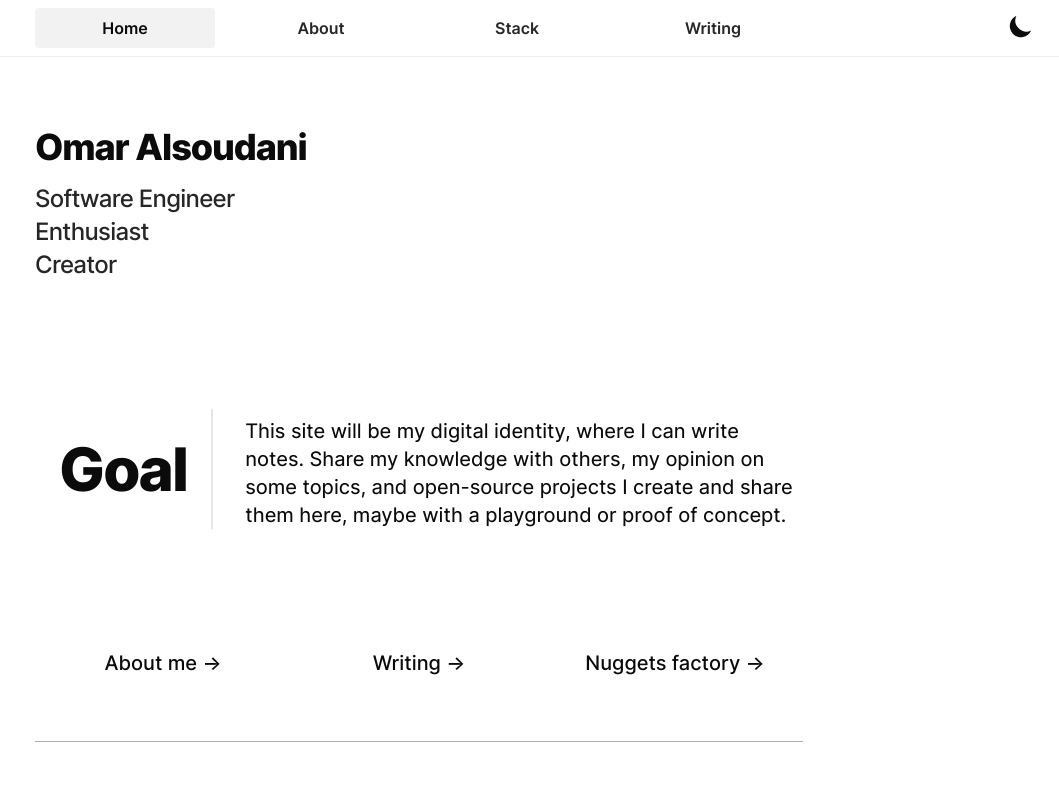
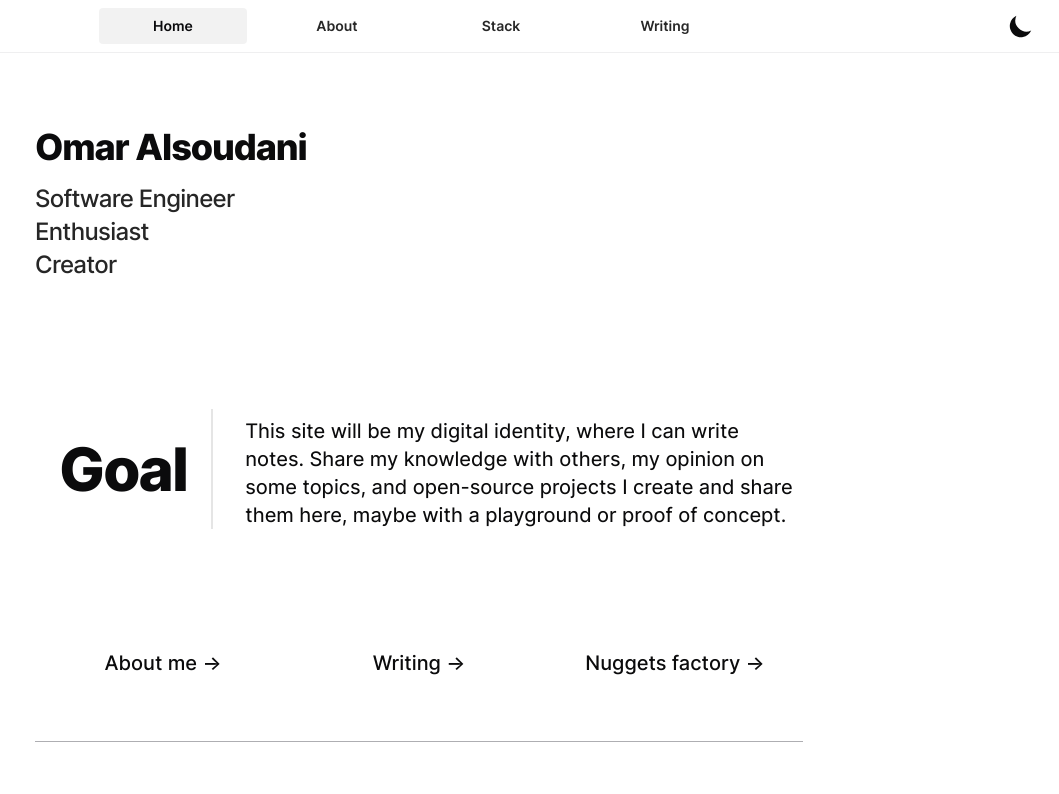
Before and after one commit to omaralsoudanii/mkreg.dev, a Next.js app: page / in a window 1280 px wide. Shown: the top 794 px of the page, without its empty margins (221-1280 px from the left). Built offline with nearby package versions, Linux system fonts and the light colour scheme; what @tailwindcss/typography, tailwindcss-line-clamp would draw is missing.

Commit message:
header size fix

```diff
--- a/src/components/Header/index.tsx
+++ b/src/components/Header/index.tsx
@@ -149,7 +149,7 @@ export default function Header() {
           })}
       </div>
 
-      <div className="hidden max-w-screen-sm lg:max-w-screen-md grid-cols-4 gap-4 mx-auto md:grid">
+      <div className="hidden max-w-screen-sm grid-cols-4 gap-4 mx-auto md:grid">
         {RoutesMetadata.map((route) => {
           const navClass =
             route.href === router.pathname
--- a/src/styles/custom.css
+++ b/src/styles/custom.css
@@ -42,7 +42,7 @@
   }
 
   .nav-default {
-    @apply flex py-3 text-sm font-semibold md:text-base md:py-2 md:rounded md:items-center md:justify-center;
+    @apply flex py-3 text-sm font-semibold md:py-2 md:rounded md:items-center md:justify-center;
   }
 
   .nav-active {
```
